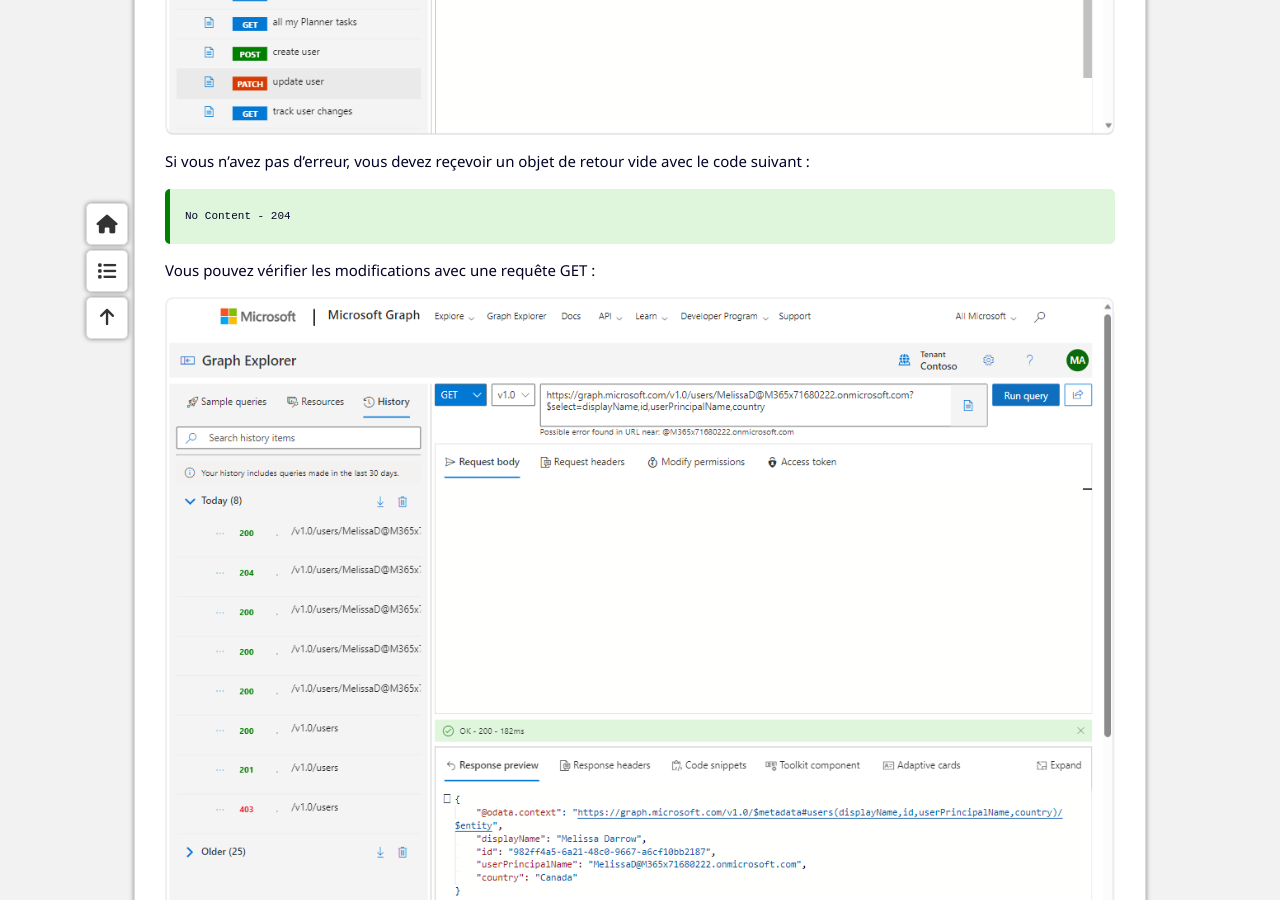
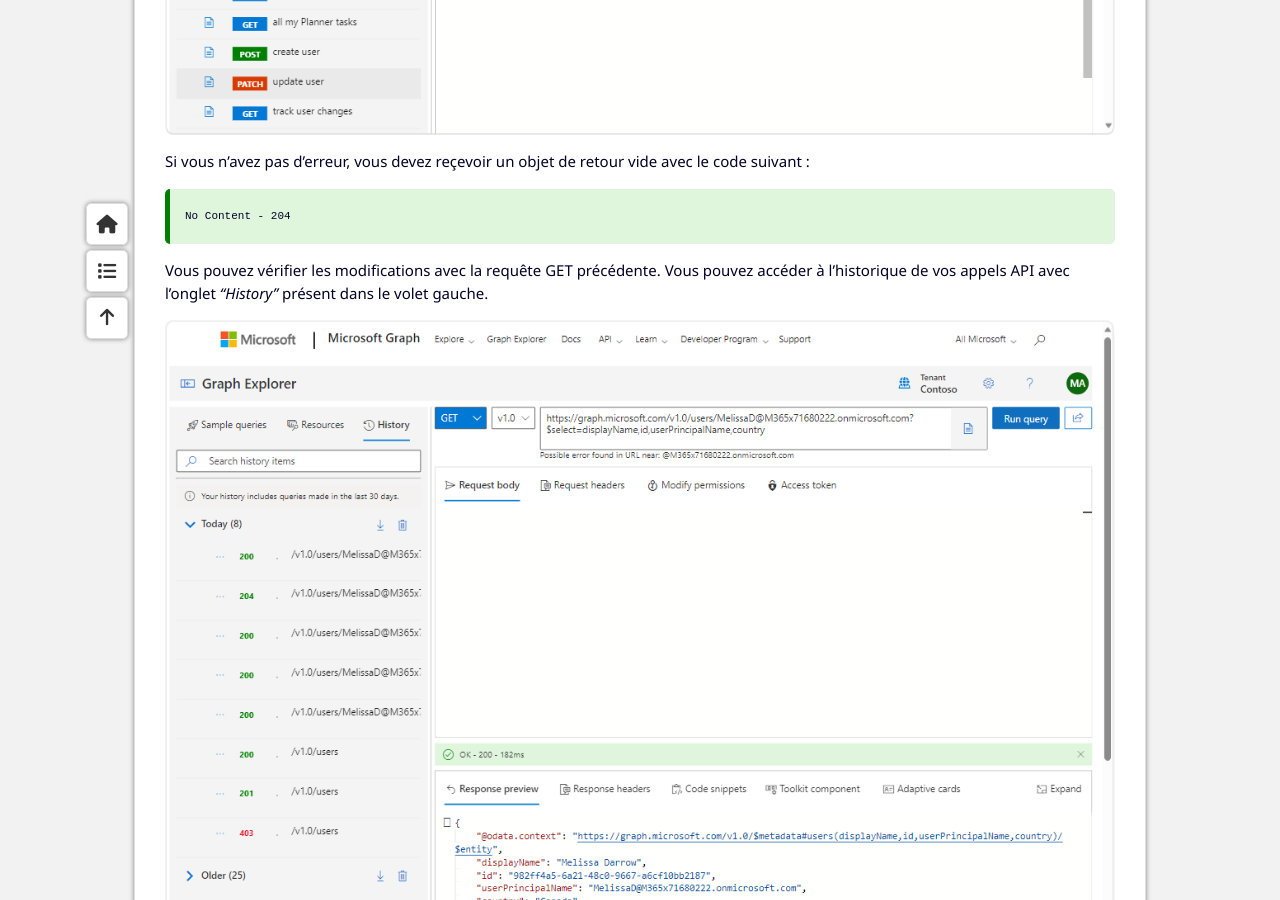
Before and after one commit to leobouard/leobouard.github.io, a Jekyll site: the page built from _posts/2023-09-17-cours-msgraph-003.md, in a window 1280 px wide and 900 px high, scrolled down 10759 px. Built offline with Jekyll 4.4.1, drawn with Linux system fonts in a browser that asks for light colours; nearby versions of some CDN libraries; some web fonts are replaced.

Commit message:
Update 2023-09-17-cours-msgraph-003.md

```diff
--- a/_posts/2023-09-17-cours-msgraph-003.md
+++ b/_posts/2023-09-17-cours-msgraph-003.md
@@ -119,7 +119,7 @@
   <p>No Content - 204</p>
 </blockquote>
 
-Vous pouvez vérifier les modifications avec une requête GET :
+Vous pouvez vérifier les modifications avec la requête GET précédente. Vous pouvez accéder à l'historique de vos appels API avec l'onglet *"History"* présent dans le volet gauche.
 
 ![Vérification de la mise à jour](/assets/images/msgraph-315.png)
 
```
